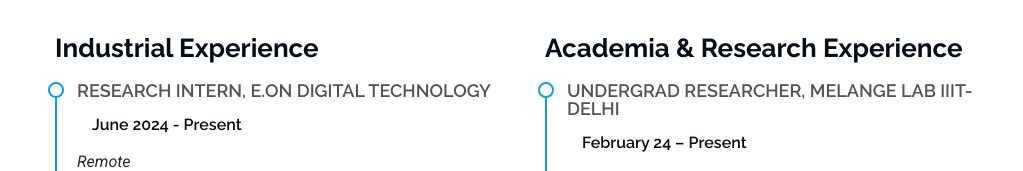
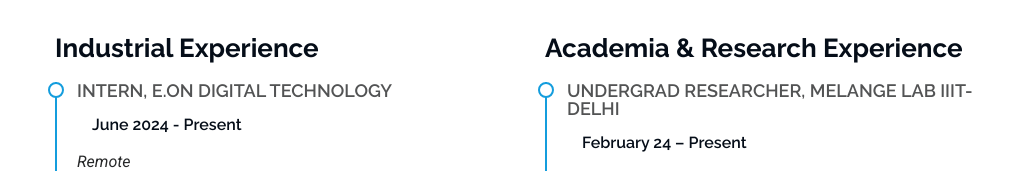
Before and after one commit to Ankush-Gupta04/Ankush, a plain HTML site: page index.html in a window 1280 px wide. Shown: the part 2426-2597 px from the top of the page, without its empty margins (257-1280 px from the left). Drawn offline with Linux system fonts and the light colour scheme.

Commit message:
Update index.html

```diff
--- a/index.html
+++ b/index.html
@@ -234,7 +234,7 @@
           <div class="col-lg-6" data-aos="fade-up" data-aos-delay="200">
             <h3 class="resume-title">Industrial Experience</h3>
             <div class="resume-item">
-              <h4>Research Intern,  E.ON Digital Technology</h4>
+              <h4>Intern,  E.ON Digital Technology</h4>
               <h5>June 2024 - Present</h5>
               <p><em>Remote</em></p>
               <ul>
```
